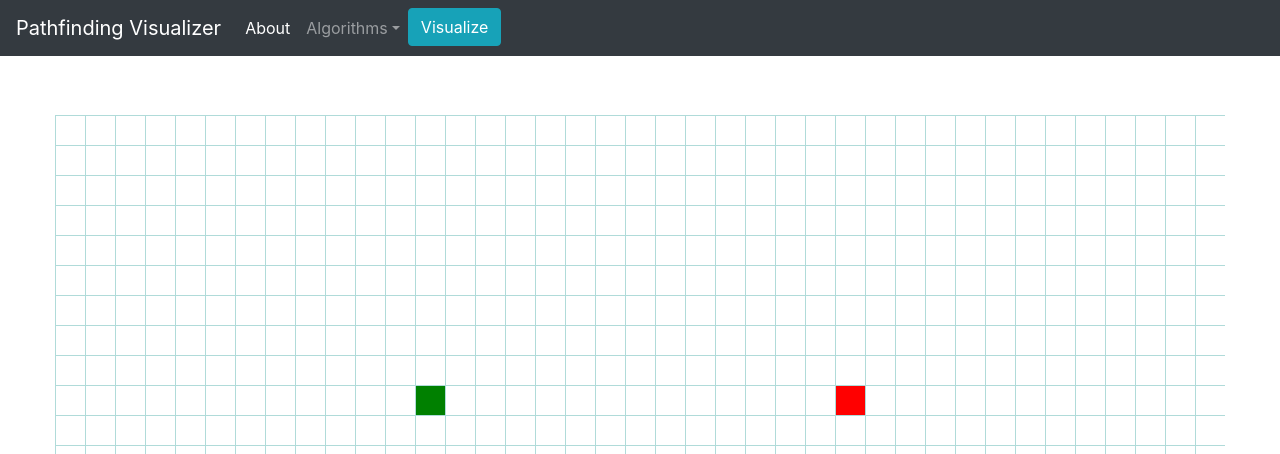
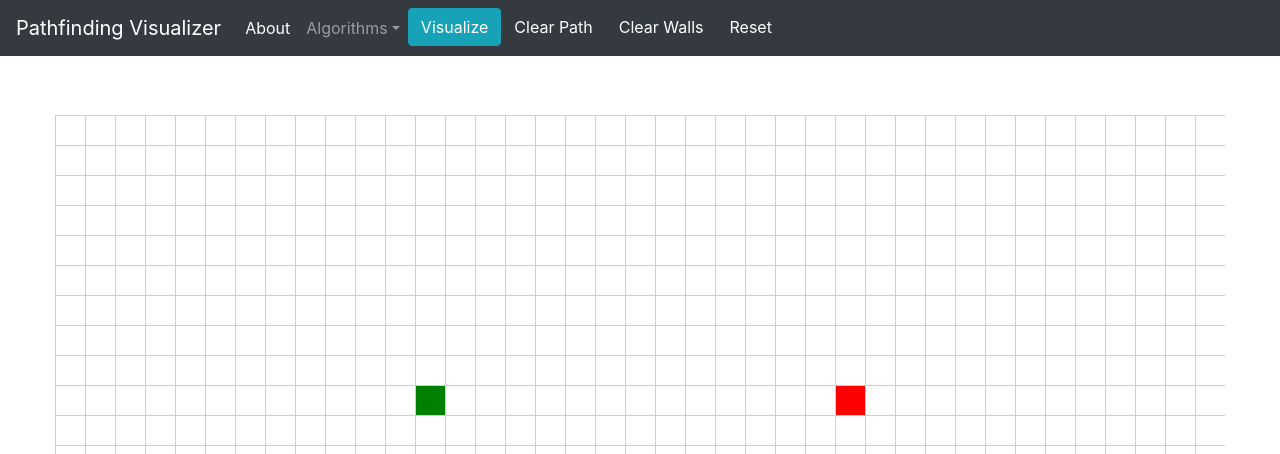
Before and after one commit to kazhang123/pathfinding-visualizer, a React (Create React App) app: page / in a window 1280 px wide. Shown: the top 454 px of the page. Built offline with nearby package versions, Linux system fonts and the light colour scheme.

Commit message:
Implemented buttons to clear and reset

```diff
--- a/src/PathfindingVisualizer.js
+++ b/src/PathfindingVisualizer.js
@@ -23,31 +23,12 @@ class PathfindingVisualizer extends Component {
   };
 
   componentDidMount() {
-    const nodes = [];
-
-    for (let col = 0; col < NUM_COLS; col++) {
-      const currCol = [];
-      for (let row = 0; row < NUM_ROWS; row++) {
-        const currNode = {
-          col,
-          row,
-          isStart: col === START_NODE_X && row === START_NODE_Y,
-          isEnd: col === END_NODE_X && row === END_NODE_Y,
-          isVisited: false,
-          isWall: false,
-          isPath: false,
-          distance: Infinity,
-          predecessor: null,
-        };
-        currCol.push(currNode);
-      }
-      nodes.push(currCol);
-    }
-
+    const nodes = this.getInitialGraph();
     this.setState({ nodes });
   }
 
   visualizeDijkstras = () => {
+    this.resetNodesToUnvisited();
     const graph = [...this.state.nodes];
     const { start, end } = this.state;
     const startNode = graph[start.x][start.y];
@@ -66,15 +47,8 @@ class PathfindingVisualizer extends Component {
       }
 
       let currNode = visitedNodes[i];
-      // let newNode = {
-      //   ...currNode,
-      //   isVisited: true,
-      // };
-      // let { col, row } = newNode;
       const { col, row } = currNode;
       setTimeout(() => {
-        // graph[col][row] = newNode;
-        // this.setState({ nodes: graph });
         document.getElementById(`node ${col} ${row}`).className += " visited";
       }, 15 * i);
     }
@@ -83,15 +57,8 @@ class PathfindingVisualizer extends Component {
   animatePath(shortestPath, graph) {
     for (let i = 0; i < shortestPath.length; i++) {
       let currNode = shortestPath[i];
-      // let newNode = {
-      //   ...currNode,
-      //   isPath: true,
-      // };
-      // let { col, row } = newNode;
       const { col, row } = currNode;
       setTimeout(() => {
-        // graph[col][row] = newNode;
-        // this.setState({ nodes: graph });
         document.getElementById(`node ${col} ${row}`).className += " path";
       }, 30 * i);
     }
@@ -141,19 +108,52 @@ class PathfindingVisualizer extends Component {
     });
   };
 
-  // setSelectedAlgorithm = (algorithm) => {
-  // 	this.setState(selectAlgorithm: algorithm);
-  // }
+  setSelectedAlgorithm = (algorithm) => {
+    this.setState({ selectedAlgorithm: algorithm });
+  };
+
+  handleVisualize = () => {
+    const { selectedAlgorithm } = this.state;
+    switch (selectedAlgorithm) {
+      case "Dijkstra's":
+        this.visualizeDijkstras();
+        break;
+    }
+  };
+
+  handleReset = () => {
+    const nodes = this.getInitialGraph();
+    this.setState({
+      nodes,
+      start: { x: START_NODE_X, y: START_NODE_Y },
+      end: { x: END_NODE_X, y: END_NODE_Y },
+    });
+  };
+
+  clearWalls = () => {
+    const graph = [...this.state.nodes];
+    for (let x = 0; x < NUM_COLS; x++) {
+      for (let y = 0; y < NUM_ROWS; y++) {
+        let node = graph[x][y];
+        node.isWall = false;
+      }
+    }
+
+    this.setState({ nodes: graph });
+  };
 
   render() {
     return (
       <React.Fragment>
         <NavBar
-          onVisualizeDijkstras={this.visualizeDijkstras}
-          // selectAlgorithm={this.setSelectedAlgorithm}
+          setAlgorithm={this.setSelectedAlgorithm}
+          selectedAlgorithm={this.state.selectedAlgorithm}
+          onVisualize={this.handleVisualize}
+          onReset={this.handleReset}
+          onClearPath={this.resetNodesToUnvisited}
+          onClearWalls={this.clearWalls}
         />
-        {/* <button onClick={this.visualizeDijkstras}>Visualize Dijkstra's</button> */}
-        <div className="grid">
+        <div key={new Date()} className="grid">
           {this.state.nodes.map((col, colIdx) => {
             return (
               <div key={colIdx}>
@@ -214,6 +214,51 @@ class PathfindingVisualizer extends Component {
     currNode.isStart = true;
     this.setState({ nodes: graph, start: { x: col, y: row } });
   }
+
+  /**
+   * resets state's nodes to before dijkstra's was called
+   */
+  resetNodesToUnvisited = () => {
+    const graph = [...this.state.nodes];
+    for (let x = 0; x < NUM_COLS; x++) {
+      for (let y = 0; y < NUM_ROWS; y++) {
+        let node = graph[x][y];
+        node.isVisited = false;
+        node.isPath = false;
+        node.distance = Infinity;
+        node.predecessor = null;
+      }
+    }
+
+    this.setState({ nodes: graph });
+  };
+
+  /**
+   * returns initial graph with no walls toggled or visited nodes
+   */
+  getInitialGraph() {
+    const nodes = [];
+
+    for (let col = 0; col < NUM_COLS; col++) {
+      const currCol = [];
+      for (let row = 0; row < NUM_ROWS; row++) {
+        const currNode = {
+          col,
+          row,
+          isStart: col === START_NODE_X && row === START_NODE_Y,
+          isEnd: col === END_NODE_X && row === END_NODE_Y,
+          isVisited: false,
+          isWall: false,
+          isPath: false,
+          distance: Infinity,
+          predecessor: null,
+        };
+        currCol.push(currNode);
+      }
+      nodes.push(currCol);
+    }
+    return nodes;
+  }
 }
 
 export default PathfindingVisualizer;
--- a/src/components/navbar.jsx
+++ b/src/components/navbar.jsx
@@ -1,4 +1,8 @@
 import React, { Component } from "react";
+
+const DIJKSTRAS_LABEL = "Dijkstra's";
+const BFS_LABEL = "Breadth First Search";
+const DFS_LABEL = "Depth First Search";
 
 class NavBar extends Component {
   render() {
@@ -51,7 +55,11 @@ class NavBar extends Component {
                 class="dropdown-menu"
                 aria-labelledby="navbarDropdownMenuLink"
               >
-                <button class="dropdown-item" href="#">
+                <button
+                  onClick={() => this.props.setAlgorithm("Dijkstra's")}
+                  class="dropdown-item"
+                  href="#"
+                >
                   Dijkstra's
                 </button>
                 <button class="dropdown-item" href="#">
@@ -64,11 +72,38 @@ class NavBar extends Component {
             </li>
             <li class="nav-item">
               <button
-                onClick={this.props.onVisualizeDijkstras}
+                onClick={this.props.onVisualize}
                 class="btn btn-info btn-m"
                 // href="#"
               >
-                Visualize
+                {`Visualize ${this.props.selectedAlgorithm}`}
+              </button>
+            </li>
+            <li class="nav-item">
+              <button
+                onClick={this.props.onClearPath}
+                class="btn btn-dark"
+                href="#"
+              >
+                Clear Path
+              </button>
+            </li>
+            <li class="nav-item">
+              <button
+                onClick={this.props.onClearWalls}
+                class="btn btn-dark"
+                href="#"
+              >
+                Clear Walls
+              </button>
+            </li>
+            <li class="nav-item">
+              <button
+                onClick={this.props.onReset}
+                class="btn btn-dark"
+                href="#"
+              >
+                Reset
               </button>
             </li>
           </ul>
--- a/src/components/node.css
+++ b/src/components/node.css
@@ -46,8 +46,22 @@
 
 .wall {
   background-color: black;
-  /* outline: 1px solid black; */
+  outline: 1px solid black;
+  /* animation-name: wallAnimation;
+  animation-duration: 0.2s;
+  animation-fill-mode: forwards;
+  animation-timing-function: ease-out; */
 }
+
+/* @keyframes wallAnimation {
+  0% {
+    transform: scale(0.2);
+    border-radius: 100%;
+  }
+  75% {
+    transform: scale(1.2);
+  }
+} */
 
 .path {
   /* background-color: yellow; */
```
